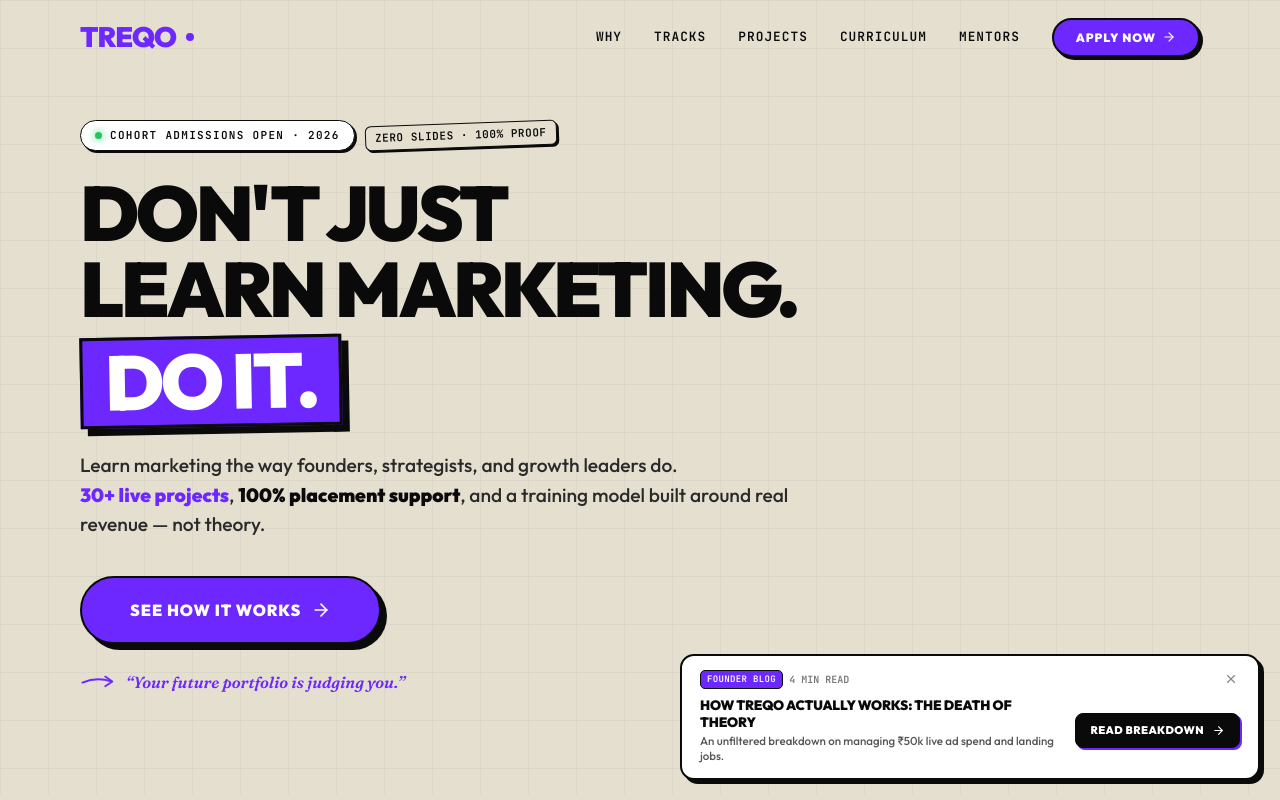
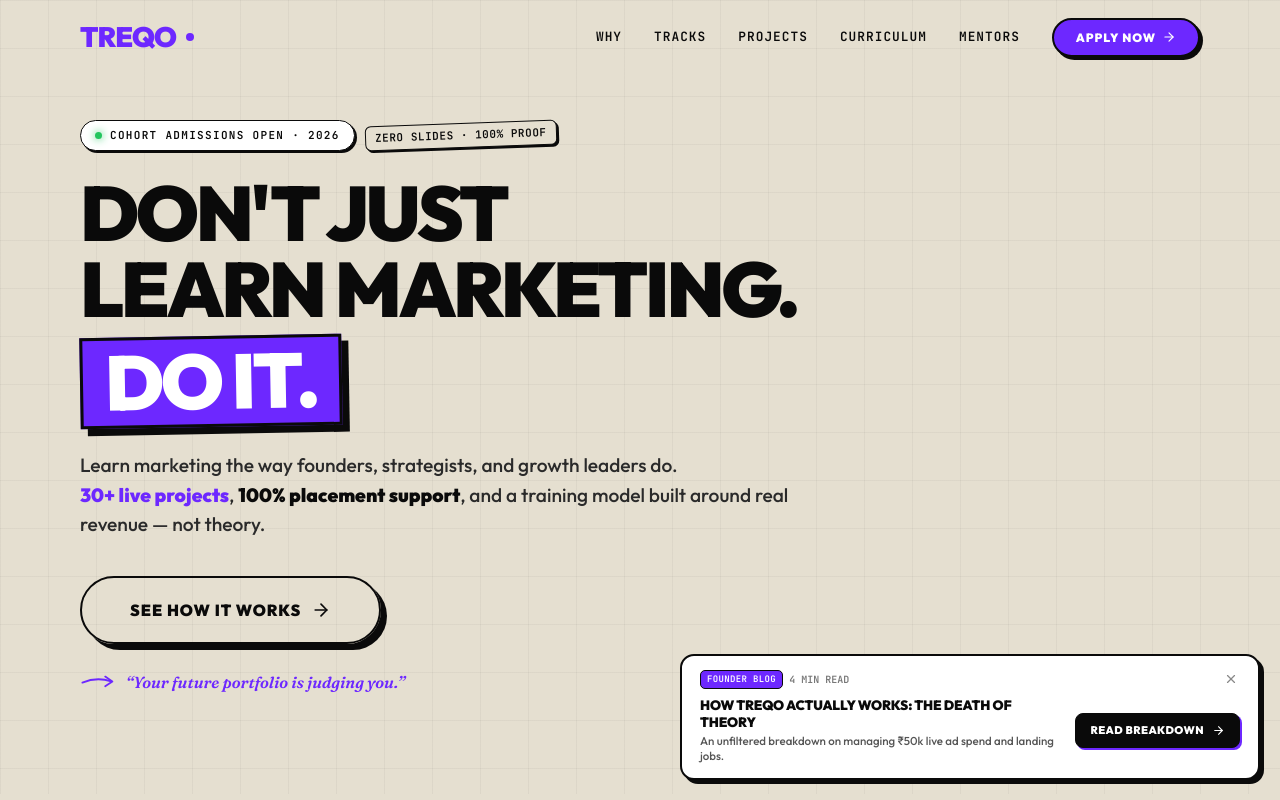
Before and after one commit to manoj-varma-p/Another-Treqo, a Next.js app: page / in a window 1280 px wide. Shown: the top 800 px of the page. Built offline with nearby package versions, Linux system fonts and the light colour scheme.

Commit message:
style: set See How It Works button to transparent by default and turn brand purple on hover

```diff
--- a/components/HeroSection.jsx
+++ b/components/HeroSection.jsx
@@ -155,8 +155,8 @@
               <Link
                 href="/how-it-works"
                 style={{
-                  background: '#6D28FF',
-                  color: '#ffffff',
+                  background: 'transparent',
+                  color: '#0A0A0A',
                   border: '2.5px solid #0A0A0A',
                   borderRadius: '999px',
                   padding: '20px 48px',
@@ -174,12 +174,14 @@
                 onMouseEnter={(e) => {
                   e.currentTarget.style.transform = 'translate(-2px, -2px)';
                   e.currentTarget.style.boxShadow = '8px 8px 0px #0A0A0A';
-                  e.currentTarget.style.background = '#581bd6';
+                  e.currentTarget.style.background = '#6D28FF';
+                  e.currentTarget.style.color = '#ffffff';
                 }}
                 onMouseLeave={(e) => {
                   e.currentTarget.style.transform = 'none';
                   e.currentTarget.style.boxShadow = '6px 6px 0px #0A0A0A';
-                  e.currentTarget.style.background = '#6D28FF';
+                  e.currentTarget.style.background = 'transparent';
+                  e.currentTarget.style.color = '#0A0A0A';
                 }}
               >
                 <span>See How It Works</span>
```
